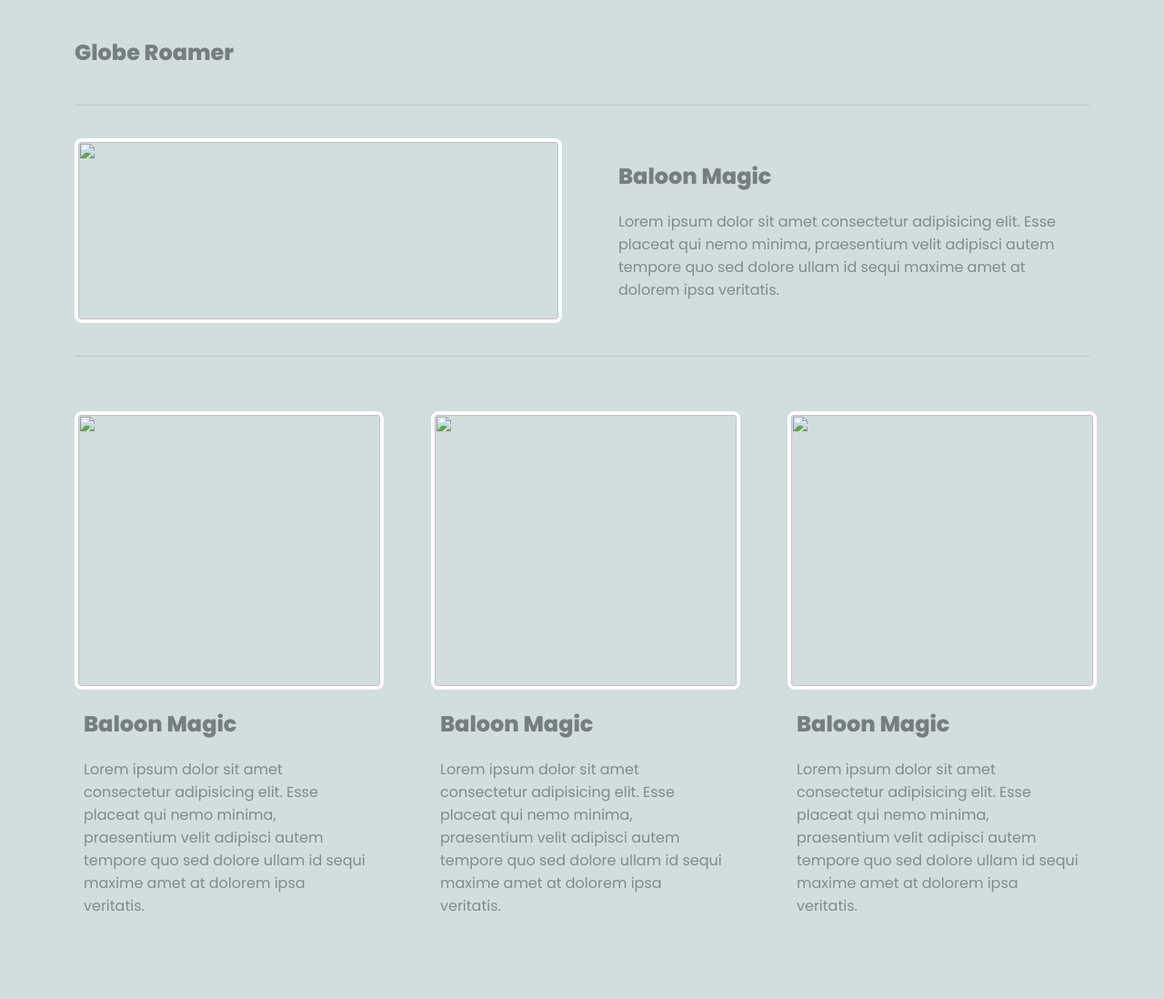
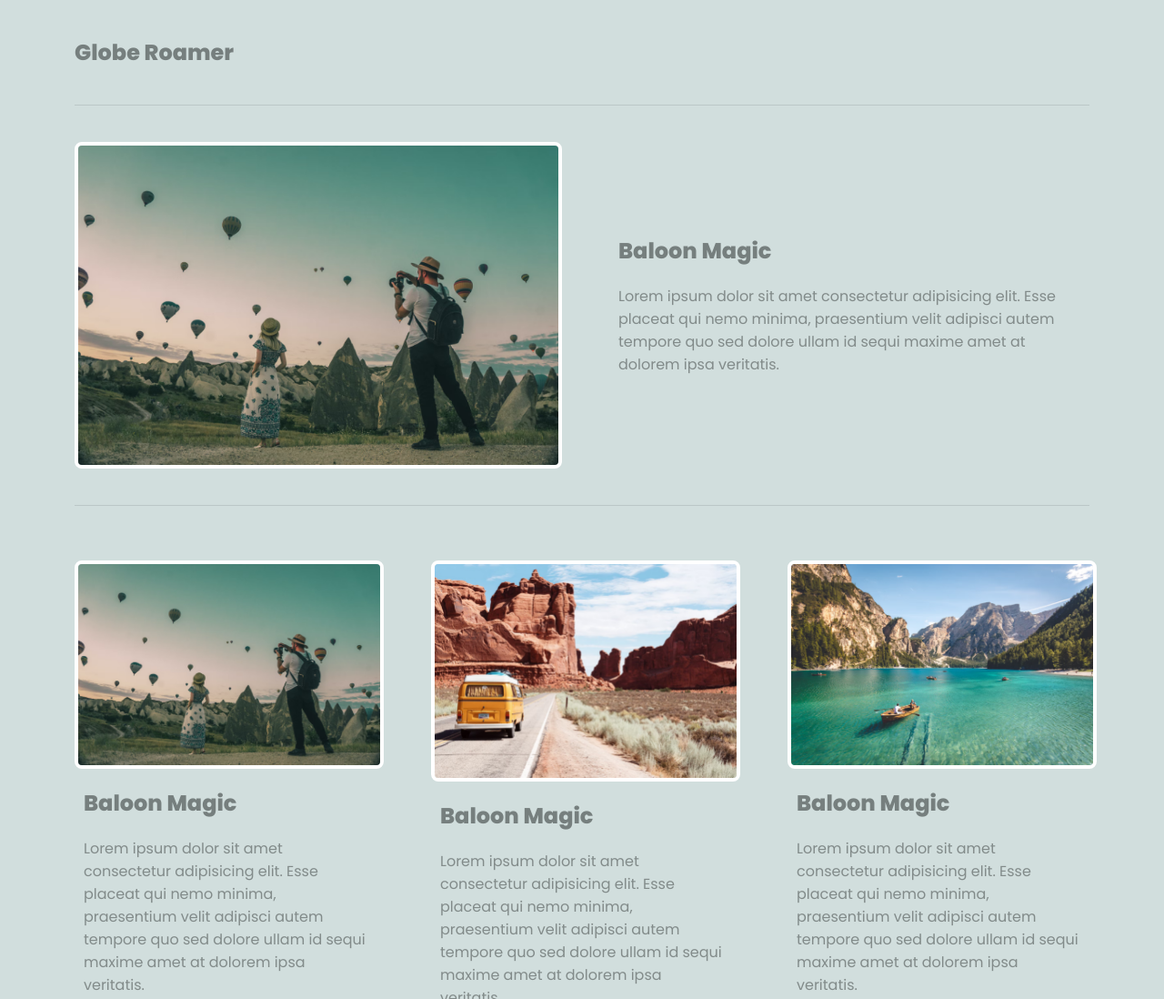
Before and after one commit to kaleemullah-jelani/grid, a plain HTML site: page index.html in a window 1280 px wide. Shown: the top 1098 px of the page at 91% size. Before the commit the page ends 1008 px from the top, so only its background shows below. Drawn offline with Linux system fonts and the light colour scheme.

Commit message:
Update index.html

```diff
--- a/index.html
+++ b/index.html
@@ -4,14 +4,14 @@
     <meta http-equiv="X-UA-Compatible" content="IE=edge" />
     <meta name="viewport" content="width=device-width, initial-scale=1.0" />
     <title>Multi Column Blog Layout</title>
-    <link rel="stylesheet" href="style.css" />
+    <link rel="stylesheet" href="./style.css" />
   </head>
   <body>
     <h2 class="main-heading">Globe Roamer</h2>
 
     <div class="grid-container">
       <div class="featured-container">
-        <img class="feature-img" src="./img/1.png" alt="" />
+        <img class="feature-img" src="./1.png" alt="" />
         <div class="text">
           <h2>Baloon Magic</h2>
         <p>
@@ -22,7 +22,7 @@
         </div>
       </div>
       <div class="sub">
-        <img class="other-img" src="./img/1.png" alt="" />
+        <img class="other-img" src="./1.png" alt="" />
         <div class="text">
           <h2>Baloon Magic</h2>
         <p>
@@ -33,7 +33,7 @@
         </div>
       </div>
       <div class="sub">
-        <img class="other-img" src="./img/2.png" alt="" />
+        <img class="other-img" src="./2.png" alt="" />
         <div class="text">
           <h2>Baloon Magic</h2>
         <p>
@@ -44,7 +44,7 @@
         </div>
       </div>
       <div class="sub">
-        <img class="other-img" src="./img/3.png" alt="" />
+        <img class="other-img" src="./3.png" alt="" />
         <div class="text">
           <h2>Baloon Magic</h2>
         <p>
```
